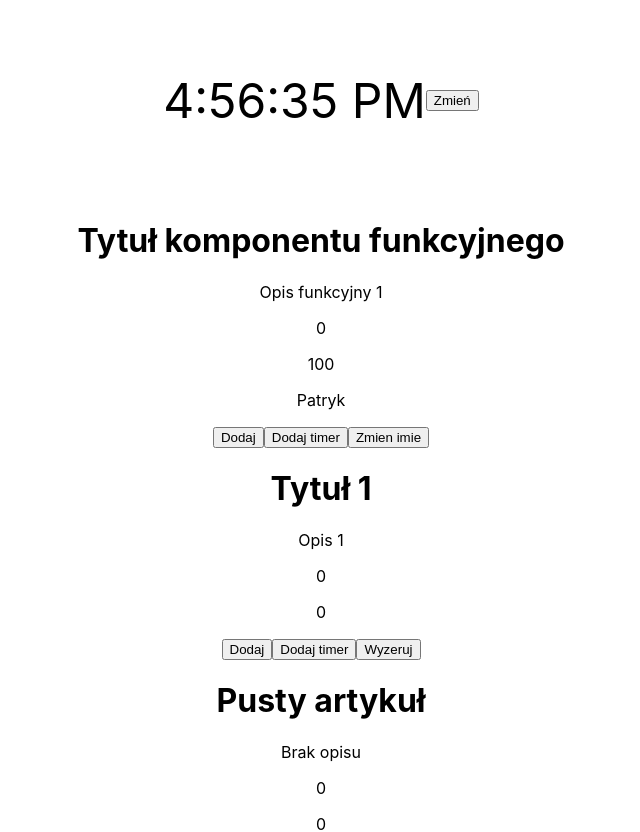
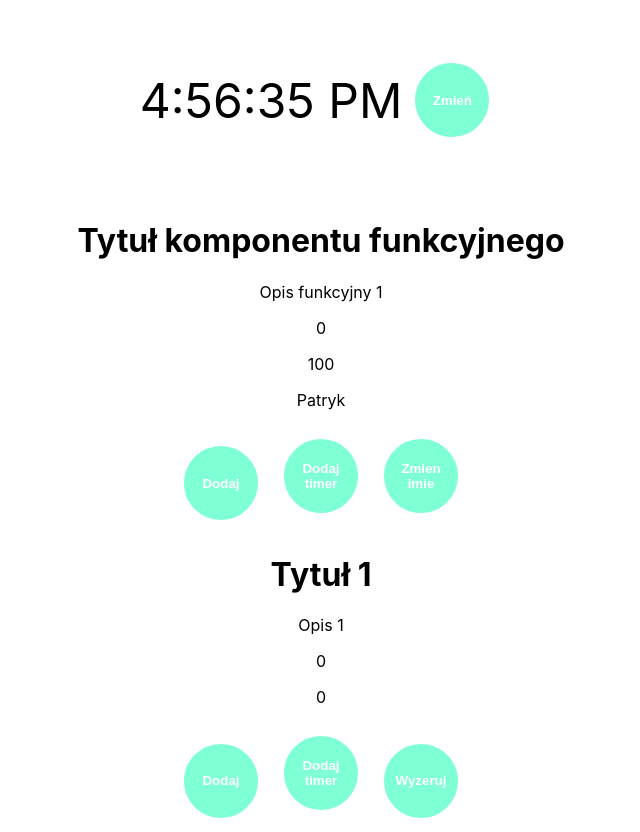
Before and after one commit to JohnyCodesStuff/my-site-react, a React (Create React App) app: page / in a window 1280 px wide. Shown: the top 832 px of the page, without its empty margins (319-959 px from the left). Built offline with nearby package versions, Linux system fonts and the light colour scheme.

Commit message:
adding CSS for buttons

```diff
--- a/src/App.css
+++ b/src/App.css
@@ -47,3 +47,23 @@ iframe {
     width: 100%;
   }
 }
+
+button {
+  height: 80px;
+  width: 80px;
+  border: solid;
+  border-radius: 50%;
+  padding: 10px;
+  margin: 10px;
+  background-color: aquamarine;
+  color: white;
+  font-weight: bold;
+}
+
+button:hover {
+  background-color: aqua;
+}
+
+button:active {
+  background-color: azure;
+}
```
